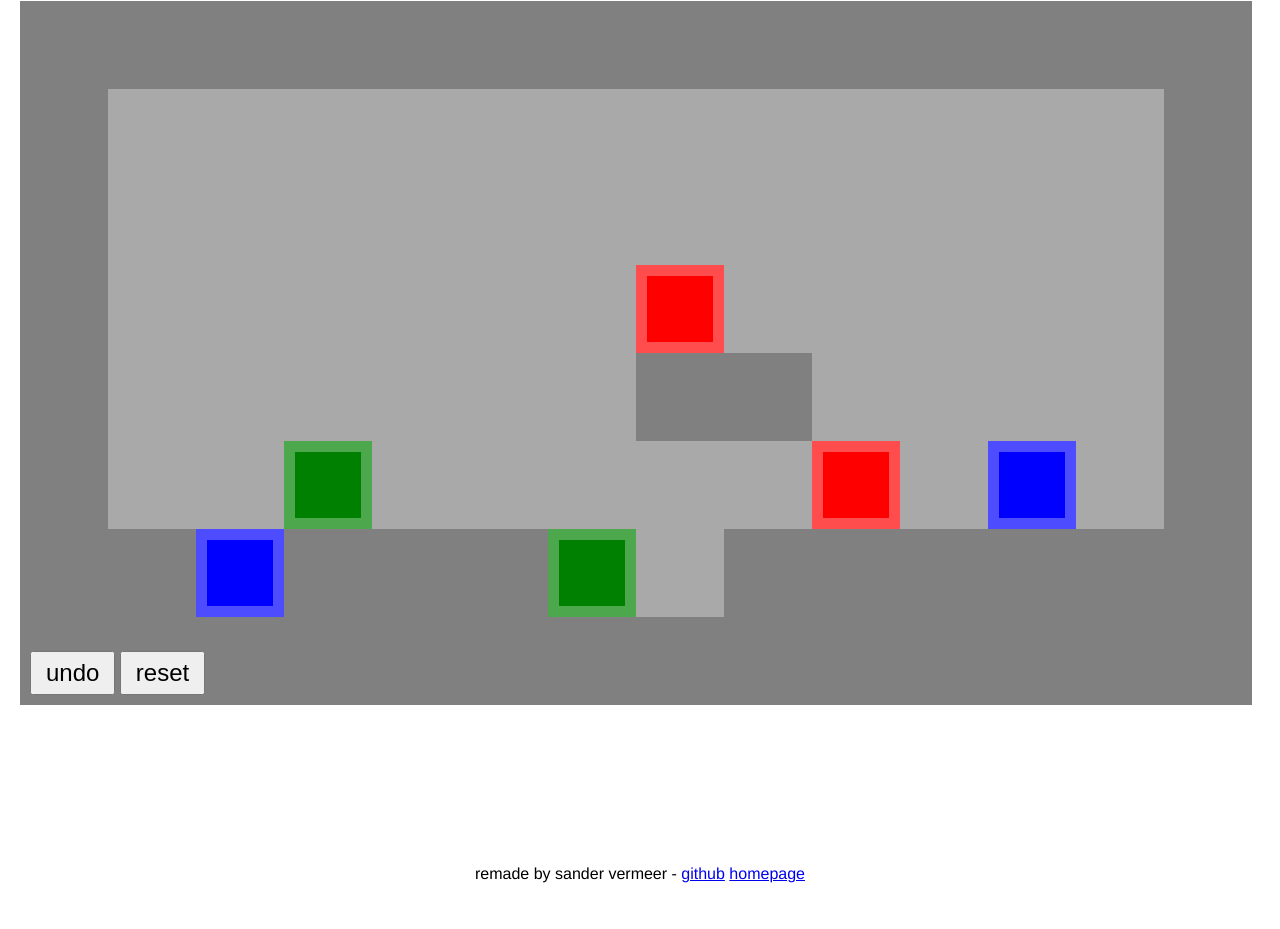
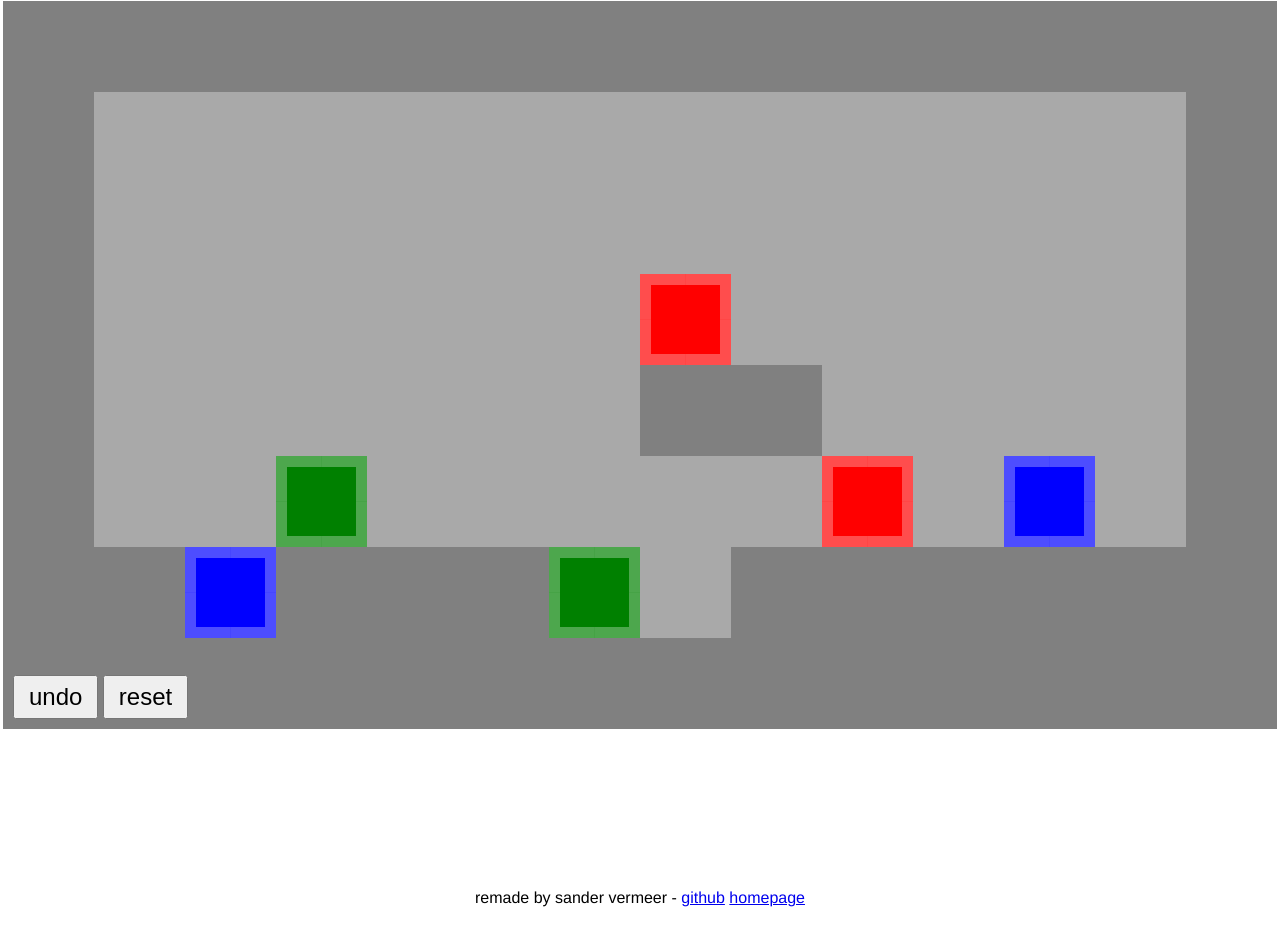
Before and after one commit to mohragk/jelly-no-puzzle, a website with bundled scripts: page public/index.html in a window 1280 px wide. Shown: the part 384-1313 px from the top of the page. Built offline with nearby package versions, Linux system fonts and the light colour scheme.

Commit message:
centering of canvas at all sizes

```diff
--- a/public/index.html
+++ b/public/index.html
@@ -33,14 +33,17 @@
                 </label>
             </div>
         </div>
-        <div id="canvas-container" style="margin: 20px; position: relative;">
-            <canvas id="grid_canvas" style="display: block"></canvas>
-            <div style="display: block; position: absolute; bottom: 0; left: 0">
+        <div id="canvas-container">
+            <div id="canvas_wrapper">
+                <canvas id="grid_canvas"></canvas>
+
                 <div id="button-container">
                     <button id="undo_button">undo</button>
                     <button id="reset_button">reset</button>
                     <button id="next_button" style="visibility: hidden;">next</button>
                 </div>
+
+
             </div>
         </div>
         <div style="margin: 0 auto; max-width: 1024px">
--- a/public/style.css
+++ b/public/style.css
@@ -8,6 +8,23 @@ html, body{
 button {
     font-size: 1.5em;
     padding: 6px 14px;
+}
+
+#canvas_wrapper {
+    margin:0 auto;
+    width: fit-content;
+    position: relative;
+}
+
+#grid_canvas {
+    display: block;
+}
+
+#button-container {
+    padding: 10px;
+    position: absolute;
+    bottom: 0;
+    left: 0;
 }
 
 .add_shake {
@@ -28,9 +45,7 @@ button {
     animation-iteration-count: infinite;
 }
 
-#button-container {
-    padding: 10px;
-}
+
 
 @media screen and (max-width: 900px) {
     button {
```
